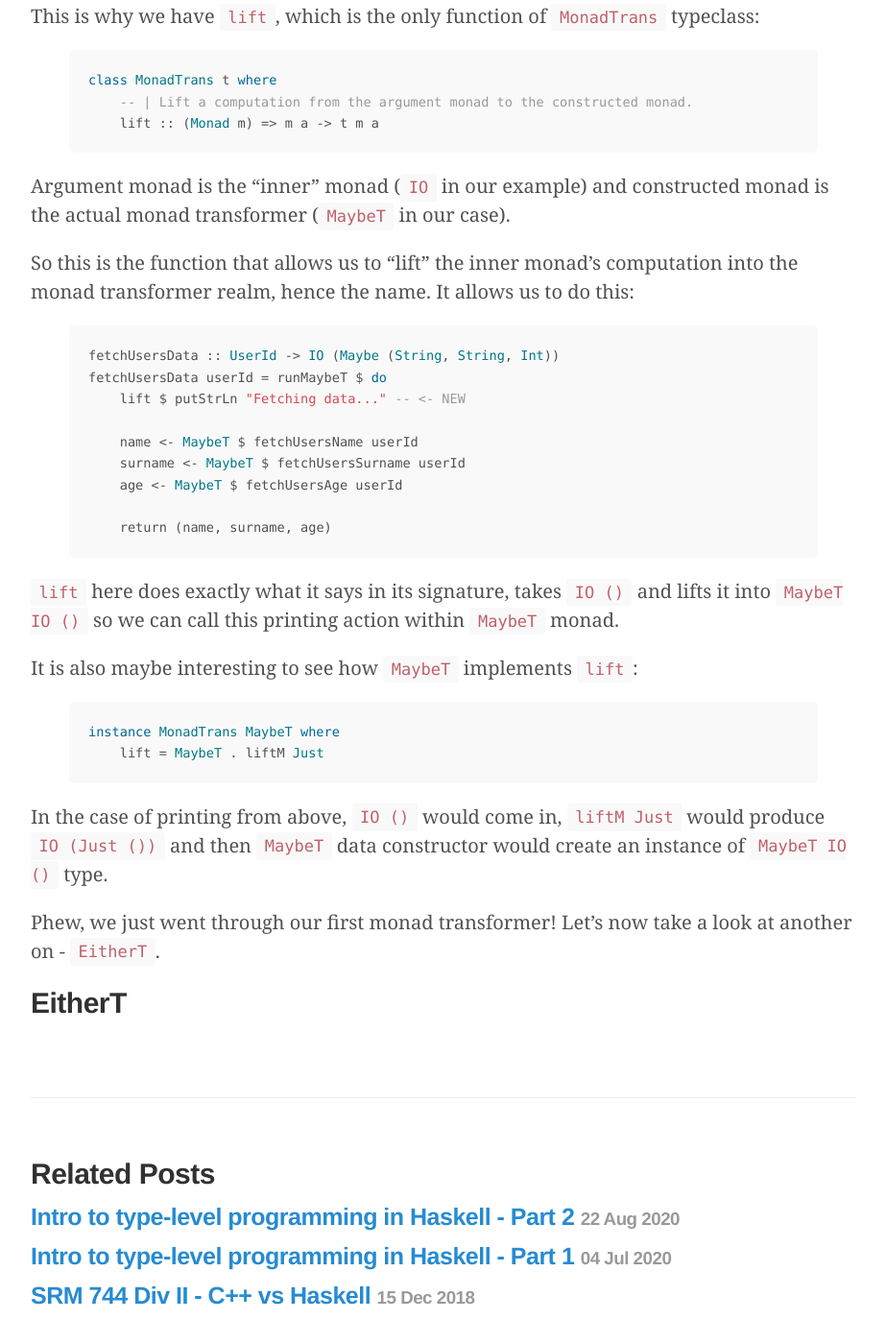
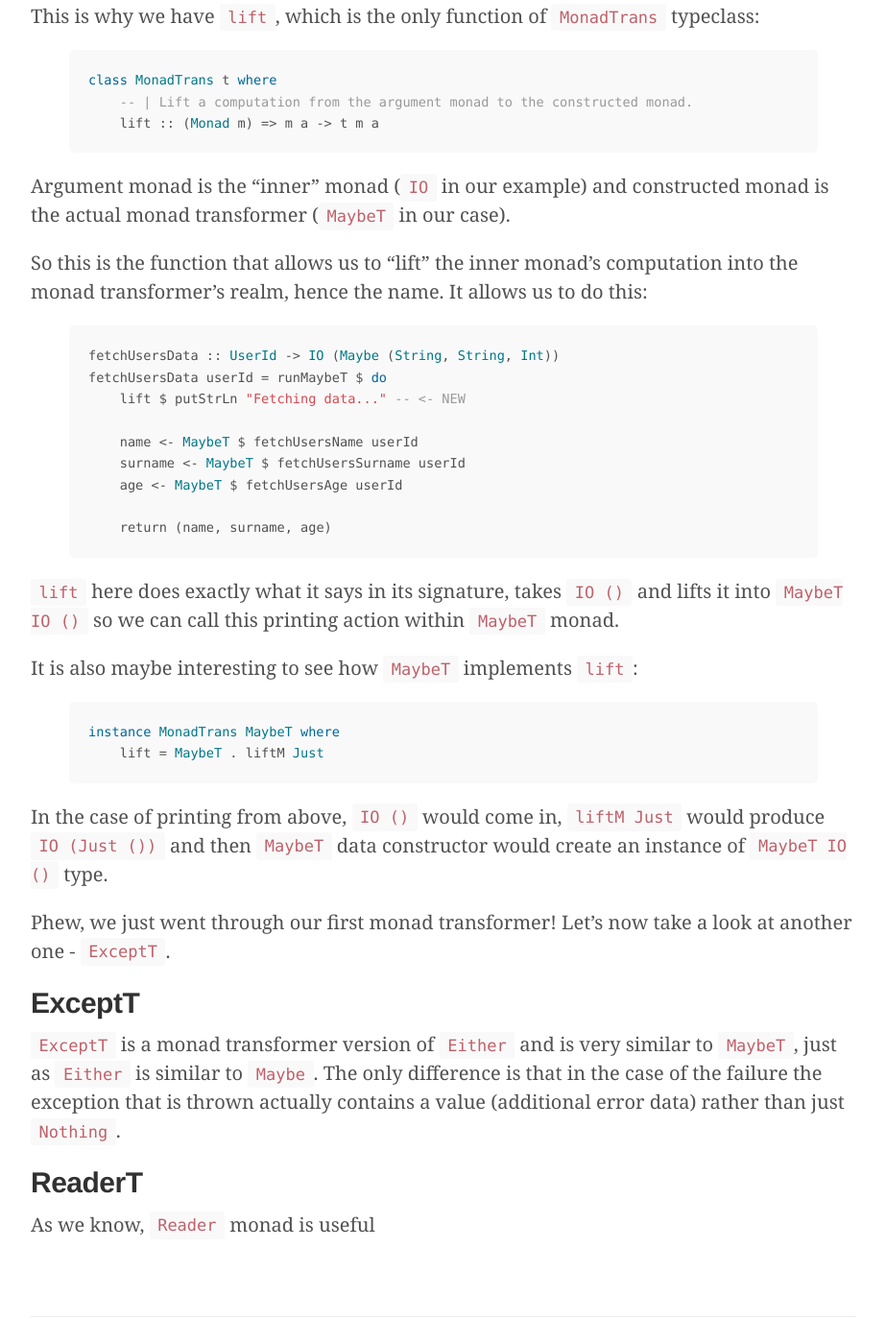
Before and after one commit to matijaSos/matijasos.github.io, a Jekyll site: the page built from _posts/2020-11-05-haskell-monad-transformers-intro.md, in a window 1280 px wide and 1400 px high, scrolled down 5549 px. Shown: the whole window at 96% size, without its empty margins (178-1101 px from the left). Built offline with Jekyll 4.4.1, drawn with Linux system fonts in a browser that asks for light colours; comment, search, counter and statistics services are not loaded; some of the changed text lies outside the part shown.

Commit message:
updates to monad transformer post.

```diff
--- a/_posts/2020-11-05-haskell-monad-transformers-intro.md
+++ b/_posts/2020-11-05-haskell-monad-transformers-intro.md
@@ -85,16 +85,16 @@ newtype MaybeT m a = MaybeT { runMaybeT :: m (Maybe a) }
 `MaybeT m a` is a monad transformer version of `Maybe a`. There is only that extra `m` which stands
 for an "inner" monad that will be expanded with `Maybe` capabilities.
 
-Regarding the data constructor and field of `MaybeT`, here's another bit from the documentation:
+Regarding the named field of `MaybeT` (`runMaybeT`), here's another bit from the documentation:
 
 *Each monad transformer also comes with an operation `runXXXT` to unwrap the transformer, exposing a computation of the inner monad.*
 
-If we wrapped `IO` with `MaybeT` and then couldn't get it back again that would be a problem,
+If we wrapped `IO` within `MaybeT` and then couldn't get it back again that would be a problem,
 since the function we are implementing needs to return `IO (Maybe (String, String, Int))`.
 
 From this we can generalize and conclude that a monad transformer has:
-* one additional type parameter (compared to its monad counterpart) - a monad that is being
-expanded
+* one additional type parameter (compared to its monad counterpart) - an inner monad that is being
+expanded with capabilities of the outer monad
 * `runXXXT` function/field which returns the original, "inner" monad
 
 ## What does it mean "monads don't compose"?
@@ -212,7 +212,7 @@ Argument monad is the "inner" monad (`IO` in our example) and constructed monad
 monad transformer (`MaybeT` in our case).
 
 So this is the function that allows us to "lift" the inner monad's computation
-into the monad transformer realm, hence the name. It allows us to do this:
+into the monad transformer's realm, hence the name. It allows us to do this:
 
 {% highlight haskell %}
 fetchUsersData :: UserId -> IO (Maybe (String, String, Int))
@@ -238,6 +238,13 @@ instance MonadTrans MaybeT where
 
 In the case of printing from above, `IO ()` would come in, `liftM Just` would produce `IO (Just ())` and then `MaybeT` data constructor would create an instance of `MaybeT IO ()` type.
 
-Phew, we just went through our first monad transformer! Let's now take a look at another on - `EitherT`.
+Phew, we just went through our first monad transformer! Let's now take a look at another one - `ExceptT`.
 
-## EitherT
+## ExceptT
+
+`ExceptT` is a monad transformer version of `Either` and is very similar to `MaybeT`, just as `Either` is similar to `Maybe`.
+The only difference is that in the case of the failure the exception that is thrown actually contains a value (additional error data) rather than just `Nothing`.
+
+## ReaderT
+
+As we know, `Reader` monad is useful
```
Also changed, not shown: other parts of _posts/2020-11-05-haskell-monad-transformers-intro.md (+3 -3 lines).
